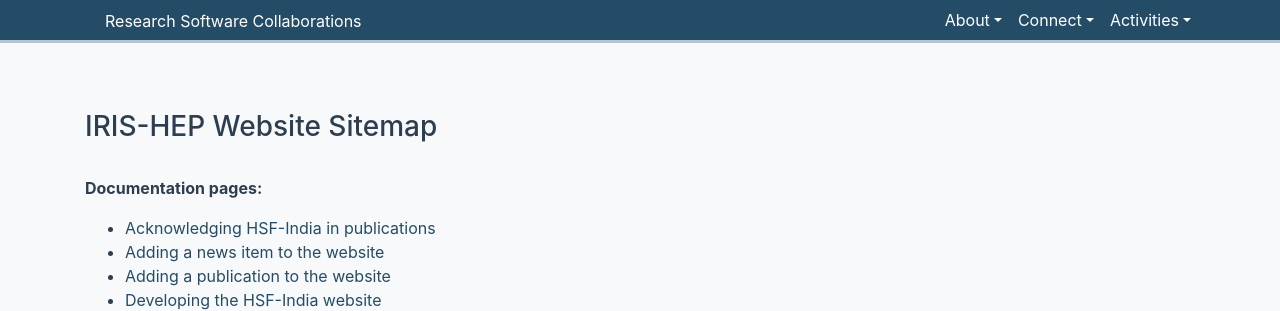
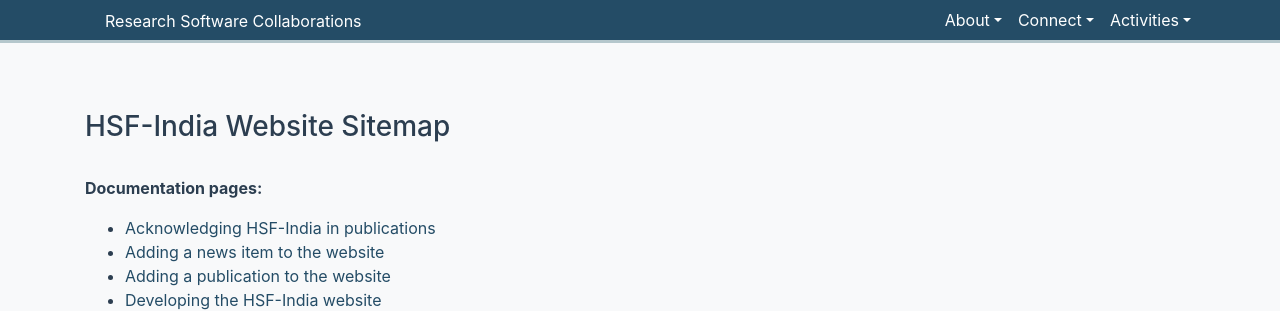
Before and after one commit to research-software-collaborations/research-software-collaborations.github.io, a Jekyll site: the page built from pages/sitemap.md, in a window 1280 px wide and 900 px high. Shown: the top 311 px of the window. Built offline with Jekyll 4.4.1, drawn with Linux system fonts in a browser that asks for light colours; cached includes are drawn as plain includes.

Commit message:
flush irishep

```diff
--- a/pages/sitemap.md
+++ b/pages/sitemap.md
@@ -3,7 +3,7 @@ permalink: /sitemap.html
 layout: default
 title: Sitemap
 ---
-<h3>IRIS-HEP Website Sitemap</h3>
+<h3>HSF-India Website Sitemap</h3>
 
 {% comment %}
 Go through the list of pages and create an index of them, separating by
```
